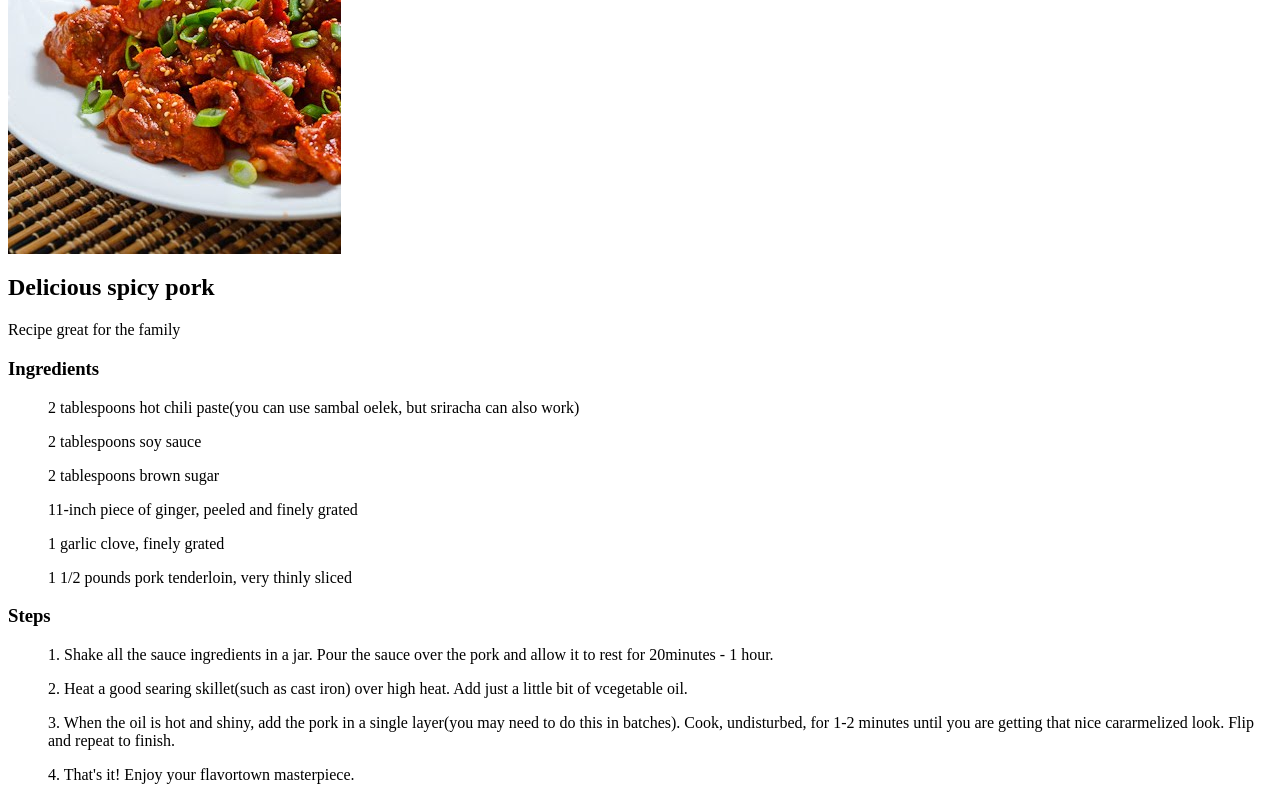
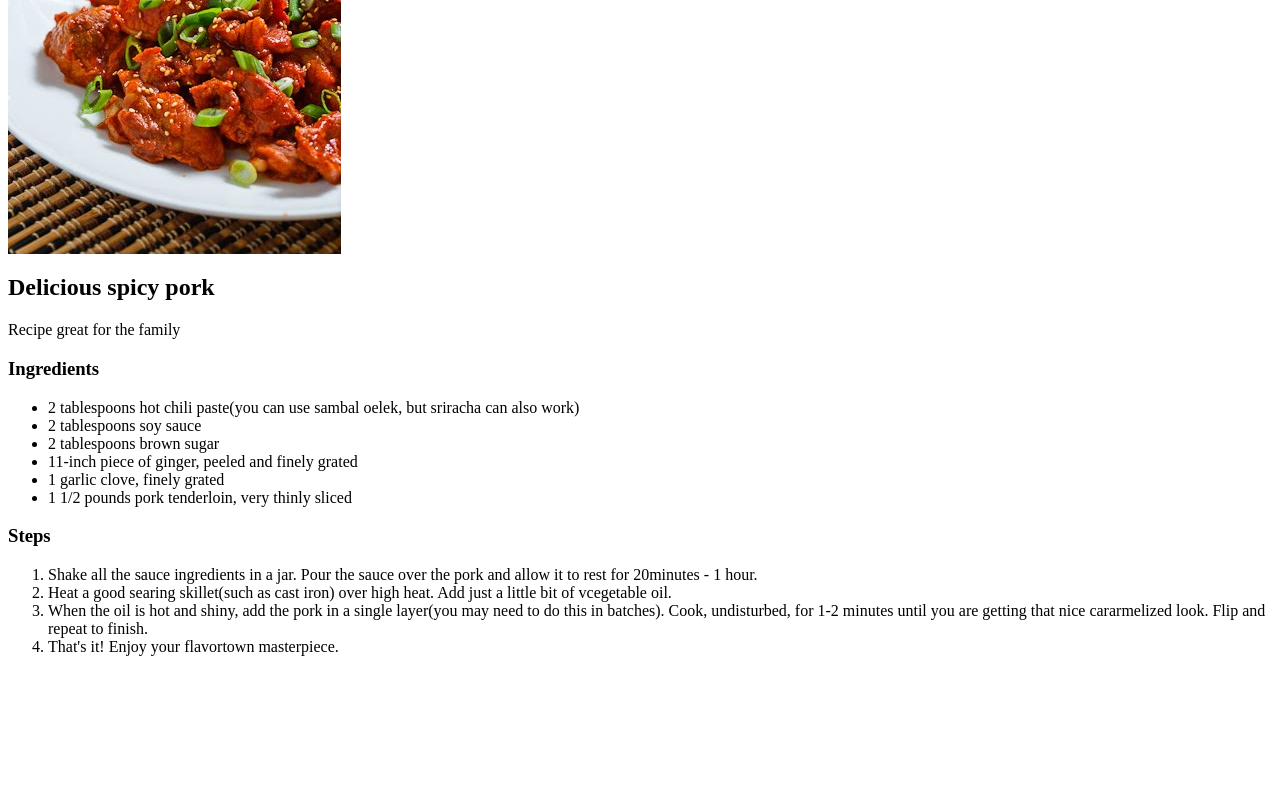
Before and after one commit to junior21345/odin-recipes, a plain HTML site: page recipes/spicypork.html in a window 1280 px wide. Shown: the part 312-1112 px from the top of the page. After the commit the page ends 984 px from the top, so only its background shows below. Drawn offline with Linux system fonts and the light colour scheme.

Commit message:
recipes/spicypork.html

```diff
--- a/recipes/spicypork.html
+++ b/recipes/spicypork.html
@@ -13,20 +13,20 @@
 
         <h3>Ingredients</h3>
             <ul>
-                <p>2 tablespoons hot chili paste(you can use sambal oelek, but sriracha can also work)</p>
-                <p>2 tablespoons soy sauce</p>
-                <p>2 tablespoons brown sugar</p>
-                <p>11-inch piece of ginger, peeled and finely grated</p>
-                <p>1 garlic clove, finely grated</p>
-                <p>1 1/2 pounds pork tenderloin, very thinly sliced</p>
+                <li>2 tablespoons hot chili paste(you can use sambal oelek, but sriracha can also work)</li>
+                <li>2 tablespoons soy sauce</li>
+                <li>2 tablespoons brown sugar</li>
+                <li>11-inch piece of ginger, peeled and finely grated</li>
+                <li>1 garlic clove, finely grated</li>
+                <li>1 1/2 pounds pork tenderloin, very thinly sliced</li>
             </ul>
 
             <h3>Steps</h3>
             <ol>
-                <p>1. Shake all the sauce ingredients in a jar. Pour the sauce over the pork and allow it to rest for 20minutes - 1 hour.</p>
-                <p>2. Heat a good searing skillet(such as cast iron) over high heat. Add just a little bit of vcegetable oil.</p>
-                <p>3. When the oil is hot and shiny, add the pork in a single layer(you may need to do this in batches). Cook, undisturbed, for 1-2 minutes until you are getting that nice cararmelized look. Flip and repeat to finish.</p>
-                <p>4. That's it! Enjoy your flavortown masterpiece.</p>
+                <li>Shake all the sauce ingredients in a jar. Pour the sauce over the pork and allow it to rest for 20minutes - 1 hour.</li>
+                <li>Heat a good searing skillet(such as cast iron) over high heat. Add just a little bit of vcegetable oil.</li>
+                <li>When the oil is hot and shiny, add the pork in a single layer(you may need to do this in batches). Cook, undisturbed, for 1-2 minutes until you are getting that nice cararmelized look. Flip and repeat to finish.</li>
+                <li>That's it! Enjoy your flavortown masterpiece.</li>
             </ol>
     </body>
 </html>
```
